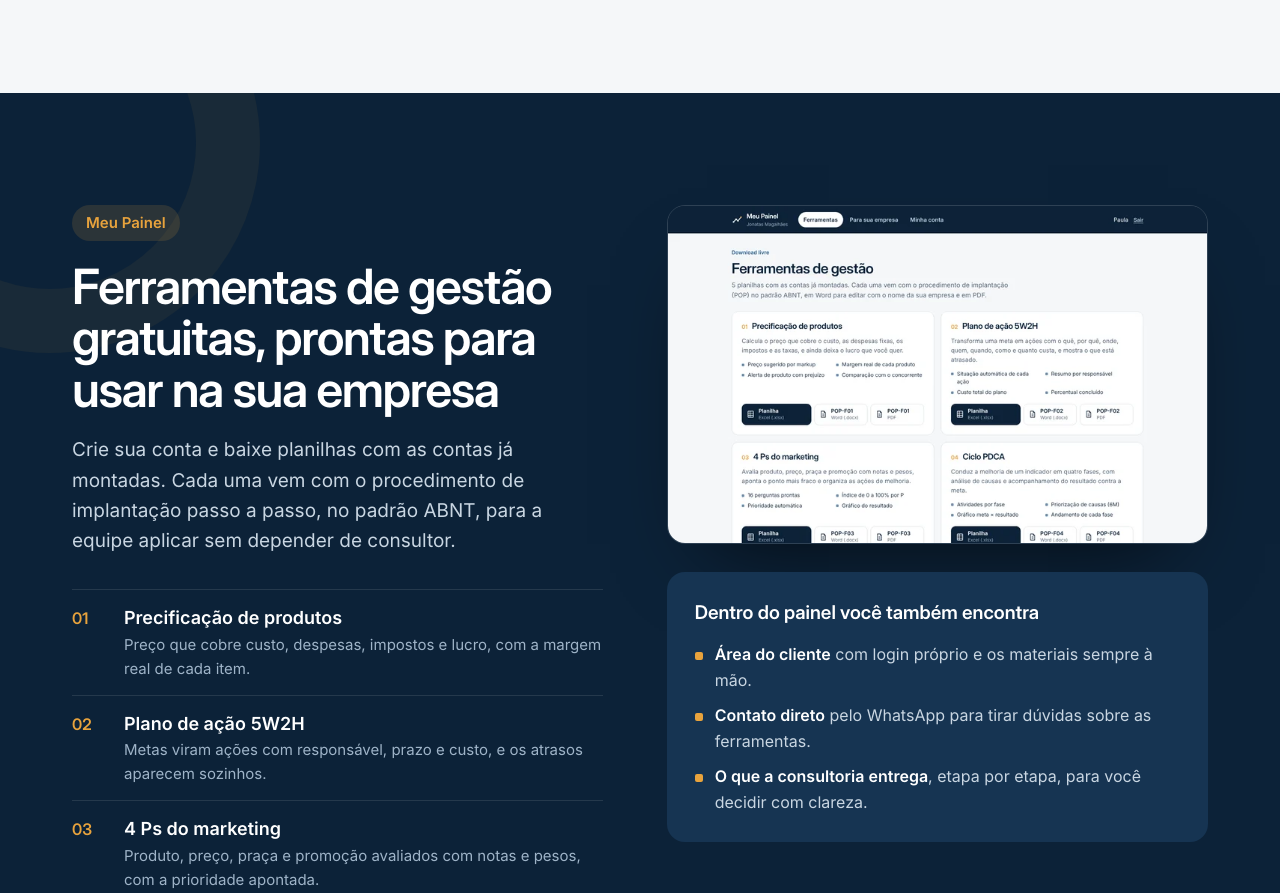
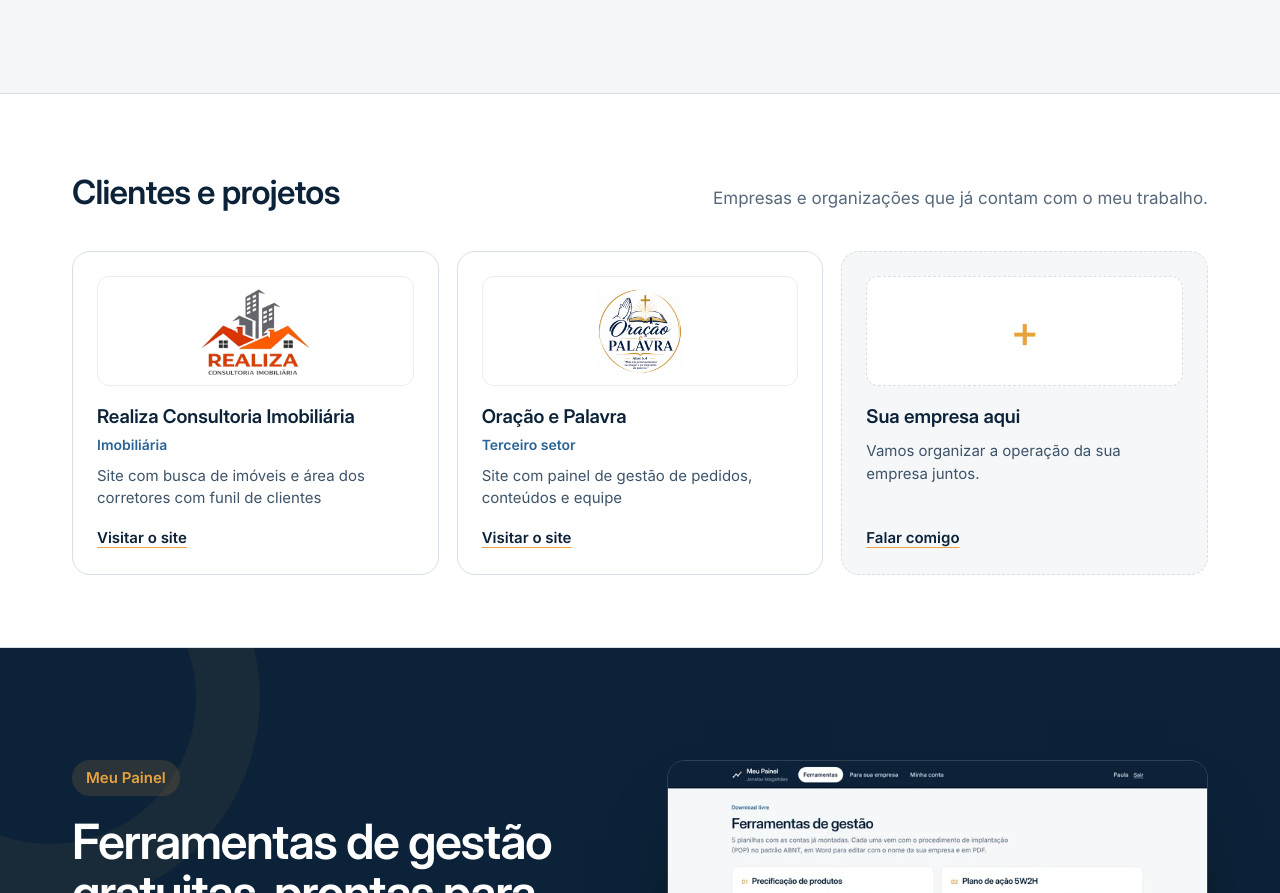
Before and after one commit to JonatasMag/JonatasMag.github.io, a plain HTML site: page index.html in a window 1280 px wide. Shown: the part 999-1892 px from the top of the page. Drawn offline with Linux system fonts and the light colour scheme.

Commit message:
Portfólio: faixa de clientes e projetos
Co-Authored-By: Claude Opus 5.5 <noreply@anthropic.com>
Claude-Session: https://claude.ai/code/session_01UWaFduJUU9YejazAnzVbAv

```diff
--- a/assets/css/style.css
+++ b/assets/css/style.css
@@ -344,3 +344,22 @@ details[open] .t-toggle { transform: rotate(180deg); background: var(--signal);
   .servicos li, .servicos li:not(:nth-child(3n+1)) { padding: 22px 0; border-left: 0; }
   .anuncio { font-size: 14px; }
 }
+
+/* ---------- Clientes e projetos ---------- */
+.clientes { padding: 72px 0; background: var(--white); border-top: 1px solid var(--fog); border-bottom: 1px solid var(--fog); }
+.clientes-head { display: flex; align-items: baseline; justify-content: space-between; gap: 12px 32px; flex-wrap: wrap; margin-bottom: 32px; }
+.clientes-head h2 { font-size: clamp(26px, 2.6vw, 34px); letter-spacing: -.02em; }
+.clientes-head p { margin: 0; color: var(--slate); font-size: 17px; }
+.clientes-lista { list-style: none; margin: 0; padding: 0; display: grid; grid-template-columns: repeat(3, minmax(0, 1fr)); gap: 18px; }
+.cli-card { height: 100%; display: grid; grid-template-rows: auto 1fr auto; gap: 16px; padding: 24px; border: 1px solid var(--fog); border-radius: 18px; background: var(--white); color: var(--text); text-decoration: none; transition: border-color .2s, transform .2s var(--ease), box-shadow .2s; }
+a.cli-card:hover { border-color: var(--ink); transform: translateY(-2px); box-shadow: 0 24px 40px -32px rgba(12,34,56,.45); }
+.cli-logo { height: 110px; display: grid; place-items: center; border-radius: 12px; background: var(--white); border: 1px solid var(--paper-2); padding: 12px; }
+.cli-logo img { max-height: 86px; max-width: 80%; width: auto; object-fit: contain; }
+.cli-info b { display: block; font-family: var(--display); font-size: 19px; font-weight: 600; color: var(--ink); }
+.cli-info small { display: block; margin-top: 2px; font-size: 14px; color: var(--steel); font-weight: 600; }
+.cli-info > span { display: block; margin-top: 8px; font-size: 15px; color: #3d5368; line-height: 1.5; }
+.cli-ver { font-size: 15px; font-weight: 600; color: var(--ink); text-decoration: underline; text-decoration-color: var(--signal); text-underline-offset: 4px; }
+.cli-vaga { border-style: dashed; background: var(--paper); }
+.cli-logo-vaga { background: var(--white); border: 1px dashed var(--fog); font-family: var(--display); font-size: 44px; font-weight: 500; color: var(--signal); }
+@media (max-width: 900px) { .clientes-lista { grid-template-columns: minmax(0, 1fr) minmax(0, 1fr); } }
+@media (max-width: 600px) { .clientes { padding: 56px 0; } .clientes-lista { grid-template-columns: minmax(0, 1fr); } }
--- a/assets/js/config.js
+++ b/assets/js/config.js
@@ -19,6 +19,13 @@ window.PORTFOLIO_CONFIG = {
   // Deixe "" para esconder o botão "Explorar o dashboard".
   powerbi: "https://app.powerbi.com/view?r=eyJrIjoiZGZlOGE4NjMtM2UwMi00ODZmLTg2MjItMDk4ZmM1Y2VkY2FlIiwidCI6IjY1OWNlMmI4LTA3MTQtNDE5OC04YzM4LWRjOWI2MGFhYmI1NyJ9",
 
+  // Faixa "Clientes e projetos". Para incluir um cliente, copie um bloco, troque os dados
+  // e coloque o logo em assets/img/clientes/. Deixe "site" vazio se não houver site.
+  clientes: [
+    { nome: "Realiza Consultoria Imobiliária", logo: "assets/img/clientes/realiza.png", segmento: "Imobiliária", entrega: "Site com busca de imóveis e área dos corretores com funil de clientes", site: "https://realiza.pages.dev" },
+    { nome: "Oração e Palavra", logo: "assets/img/clientes/oracao-e-palavra.png", segmento: "Terceiro setor", entrega: "Site com painel de gestão de pedidos, conteúdos e equipe", site: "https://oracao-e-palavra.chazaq-adm.workers.dev" },
+  ],
+
   // Repositórios que NÃO aparecem em "Outros projetos" (Olist, Varejo e Painel já têm seção própria).
   // Também dá para esconder um repositório pelo GitHub, com o tópico "ocultar".
   hideRepos: ["JonatasMag.github.io", "JonatasMag", "analise-ecommerce-olist", "analise-varejo-clientes", "painel-consultoria"],
--- a/assets/js/main.js
+++ b/assets/js/main.js
@@ -204,6 +204,18 @@
   }
   $("#ano").textContent = new Date().getFullYear();
 
+  /* ---------- Faixa de clientes (lista em config.js) ---------- */
+  var listaCli = $("#clientes-lista");
+  if (listaCli) {
+    var cls = C.clientes || [];
+    listaCli.innerHTML = cls.map(function (c) {
+      var logo = '<span class="cli-logo"><img src="' + esc(c.logo) + '" alt="Logo ' + esc(c.nome) + '" loading="lazy" /></span>';
+      var info = '<span class="cli-info"><b>' + esc(c.nome) + "</b>" + (c.segmento ? '<small>' + esc(c.segmento) + "</small>" : "") + (c.entrega ? "<span>" + esc(c.entrega) + "</span>" : "") + "</span>";
+      return "<li>" + (c.site ? '<a class="cli-card" href="' + esc(c.site) + '" target="_blank" rel="noopener">' + logo + info + '<span class="cli-ver">Visitar o site</span></a>' : '<div class="cli-card">' + logo + info + "</div>") + "</li>";
+    }).join("") +
+      '<li><a class="cli-card cli-vaga" href="#contato"><span class="cli-logo cli-logo-vaga" aria-hidden="true">+</span><span class="cli-info"><b>Sua empresa aqui</b><span>Vamos organizar a operação da sua empresa juntos.</span></span><span class="cli-ver">Falar comigo</span></a></li>';
+  }
+
   /* ---------- Métricas de visita (opcional) ---------- */
   if (C.cloudflareAnalyticsToken) {
     var cf = document.createElement("script");
--- a/index.html
+++ b/index.html
@@ -118,6 +118,17 @@
             <p class="how" data-r="como"></p>
           </div>
         </div>
+      </div>
+    </section>
+
+    <!-- Clientes e projetos -->
+    <section class="clientes" id="clientes" aria-labelledby="clientes-titulo">
+      <div class="wrap">
+        <div class="clientes-head">
+          <h2 id="clientes-titulo">Clientes e projetos</h2>
+          <p>Empresas e organizações que já contam com o meu trabalho.</p>
+        </div>
+        <ul class="clientes-lista" id="clientes-lista"></ul>
       </div>
     </section>
 
```
Also changed, not shown: assets/img/clientes/oracao-e-palavra.png (added), assets/img/clientes/realiza.png (added).
